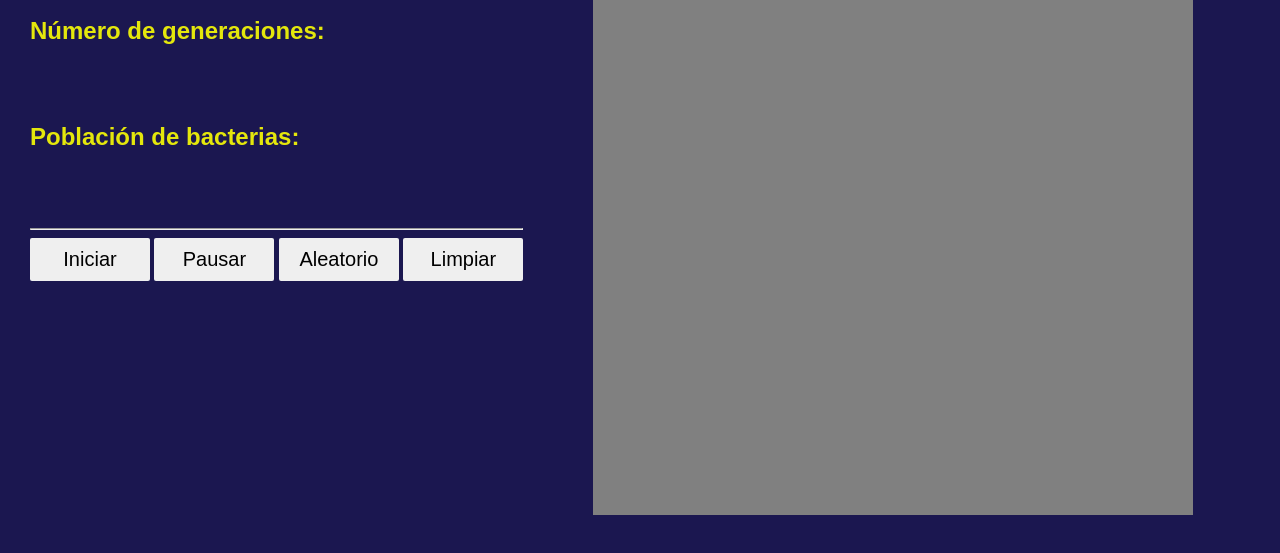
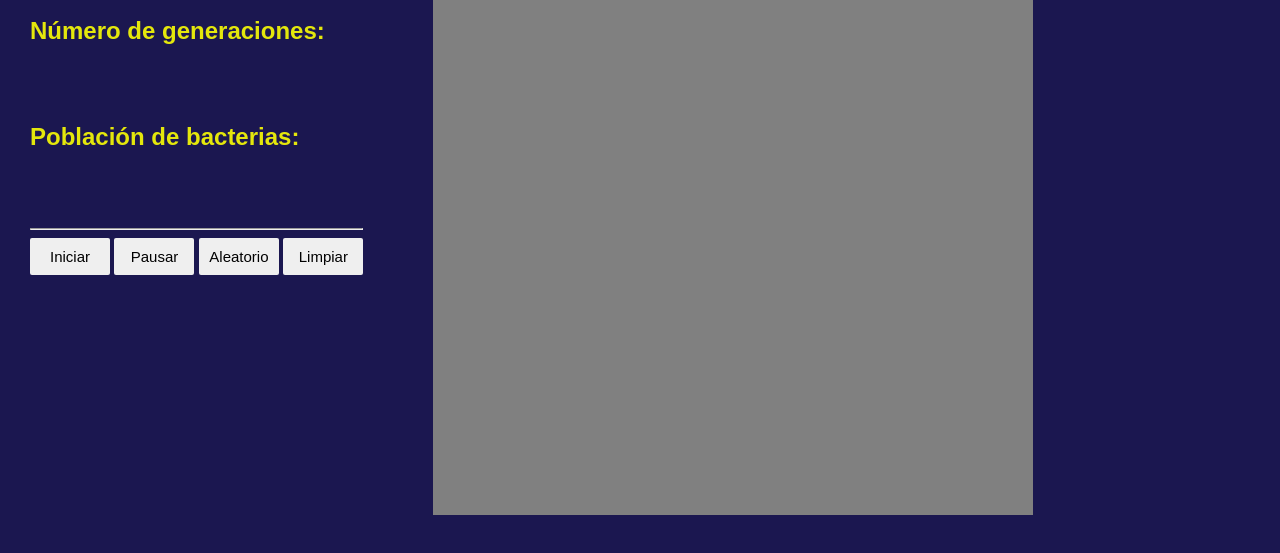
Before and after one commit to GerardoEpz/juego-de-la-vida, a plain HTML site: page index.html in a window 1280 px wide. Shown: the part 115-668 px from the top of the page. Drawn offline with Linux system fonts and the light colour scheme.

Commit message:
Update juego.css

```diff
--- a/juego.css
+++ b/juego.css
@@ -25,9 +25,9 @@ body {
 
 .button{
     font-family: 'Noto Sans JP', sans-serif;
-    font-size: 20px;
-    width: 120px;
-    margin: 0 auto 20px auto;
+    font-size: 15px;
+    width: 80px;
+    margin: 0 auto 15px auto;
     border: 0px;
     border-radius: 2px;
     padding-top: 10px;
```
